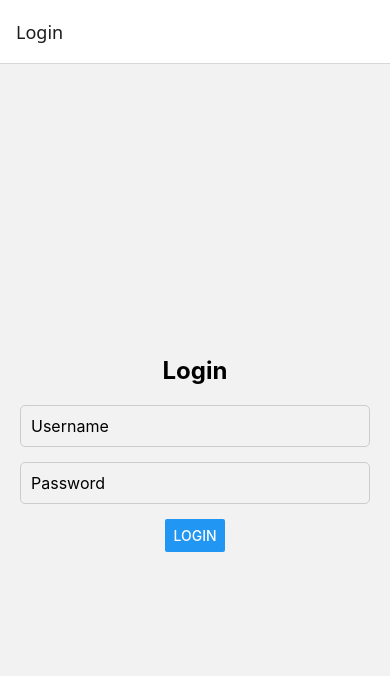
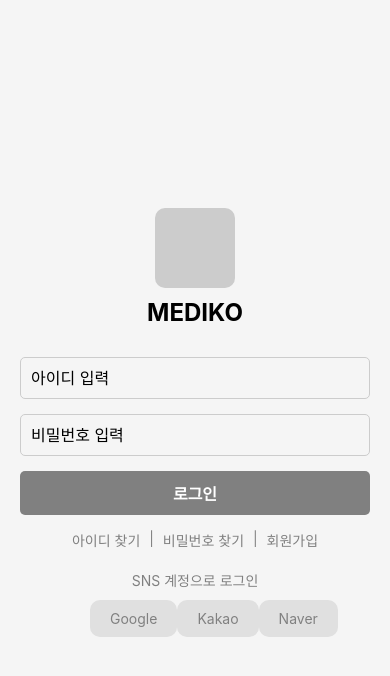
Before and after one commit to GraduationProject-2024/project_frontend, a React Native app: screen /Login in a window 390 px wide. Shown: the top 676 px of the page. Built offline with nearby package versions, Linux system fonts and the light colour scheme.

Commit message:
Feat : LoginScreen 기능 중심 구현

```diff
--- a/src/navigation/AppNavigator.tsx
+++ b/src/navigation/AppNavigator.tsx
@@ -9,7 +9,11 @@ const AppNavigator = () => {
   return (
     <NavigationContainer>
       <Stack.Navigator initialRouteName="Login">
-        <Stack.Screen name="Login" component={LoginScreen} />
+        <Stack.Screen
+          name="Login"
+          component={LoginScreen}
+          options={{headerShown: false}}
+        />
       </Stack.Navigator>
     </NavigationContainer>
   );
--- a/src/screens/Login/LoginScreen.tsx
+++ b/src/screens/Login/LoginScreen.tsx
@@ -1,5 +1,6 @@
 import React, {useState} from 'react';
-import {View, Text, TextInput, Button, StyleSheet, Alert} from 'react-native';
+import {View, Text, TextInput, TouchableOpacity, Alert} from 'react-native';
+import LoginStyles from '../../styles/Login/LoginStyles';
 
 const LoginScreen = ({navigation}: {navigation: any}) => {
   const [username, setUsername] = useState('');
@@ -8,54 +9,60 @@ const LoginScreen = ({navigation}: {navigation: any}) => {
   const handleLogin = () => {
     if (username === 'user' && password === 'password') {
       Alert.alert('Success', 'You are logged in!');
-      navigation.navigate('Home'); // 로그인 후 홈 화면으로 이동
+      navigation.navigate('Home');
     } else {
       Alert.alert('Error', 'Invalid username or password');
     }
   };
 
   return (
-    <View style={styles.container}>
-      <Text style={styles.title}>Login</Text>
+    <View style={LoginStyles.container}>
+      <View style={LoginStyles.logoContainer}>
+        <View style={LoginStyles.logoPlaceholder} />
+        <Text style={LoginStyles.logoText}>MEDIKO</Text>
+      </View>
+
       <TextInput
-        style={styles.input}
-        placeholder="Username"
+        style={LoginStyles.input}
+        placeholder="아이디 입력"
         value={username}
         onChangeText={setUsername}
       />
       <TextInput
-        style={styles.input}
-        placeholder="Password"
+        style={LoginStyles.input}
+        placeholder="비밀번호 입력"
         value={password}
         onChangeText={setPassword}
         secureTextEntry
       />
-      <Button title="Login" onPress={handleLogin} />
+
+      <TouchableOpacity style={LoginStyles.loginButton} onPress={handleLogin}>
+        <Text style={LoginStyles.loginButtonText}>로그인</Text>
+      </TouchableOpacity>
+
+      <View style={LoginStyles.linkContainer}>
+        <Text style={LoginStyles.link}>아이디 찾기</Text>
+        <Text style={LoginStyles.separator}> | </Text>
+        <Text style={LoginStyles.link}>비밀번호 찾기</Text>
+        <Text style={LoginStyles.separator}> | </Text>
+        <Text style={LoginStyles.link}>회원가입</Text>
+      </View>
+
+      <Text style={LoginStyles.snsText}>SNS 계정으로 로그인</Text>
+
+      <View style={LoginStyles.snsContainer}>
+        <View style={LoginStyles.snsButton}>
+          <Text style={LoginStyles.snsButtonText}>Google</Text>
+        </View>
+        <View style={LoginStyles.snsButton}>
+          <Text style={LoginStyles.snsButtonText}>Kakao</Text>
+        </View>
+        <View style={LoginStyles.snsButton}>
+          <Text style={LoginStyles.snsButtonText}>Naver</Text>
+        </View>
+      </View>
     </View>
   );
 };
 
-const styles = StyleSheet.create({
-  container: {
-    flex: 1,
-    justifyContent: 'center',
-    alignItems: 'center',
-    paddingHorizontal: 20,
-  },
-  title: {
-    fontSize: 24,
-    fontWeight: 'bold',
-    marginBottom: 20,
-  },
-  input: {
-    width: '100%',
-    borderWidth: 1,
-    borderColor: '#ccc',
-    borderRadius: 5,
-    padding: 10,
-    marginBottom: 15,
-    fontSize: 16,
-  },
-});
-
 export default LoginScreen;
--- /dev/null
+++ b/src/styles/Login/LoginStyles.tsx
@@ -0,0 +1,84 @@
+import {StyleSheet} from 'react-native';
+
+const LoginStyles = StyleSheet.create({
+  container: {
+    flex: 1,
+    justifyContent: 'center',
+    alignItems: 'center',
+    paddingHorizontal: 20,
+    backgroundColor: '#F5F5F5',
+  },
+  logoContainer: {
+    alignItems: 'center',
+    marginBottom: 30,
+  },
+  logoPlaceholder: {
+    width: 80,
+    height: 80,
+    backgroundColor: '#CCCCCC',
+    borderRadius: 10,
+    marginBottom: 10,
+  },
+  logoText: {
+    fontSize: 24,
+    fontWeight: 'bold',
+  },
+  input: {
+    width: '100%',
+    borderWidth: 1,
+    borderColor: '#ccc',
+    borderRadius: 5,
+    padding: 10,
+    marginBottom: 15,
+    fontSize: 16,
+  },
+  loginButton: {
+    backgroundColor: '#808080',
+    borderRadius: 5,
+    paddingVertical: 10,
+    alignItems: 'center',
+    width: '100%',
+    marginBottom: 15,
+  },
+  loginButtonText: {
+    color: '#FFF',
+    fontSize: 16,
+    fontWeight: 'bold',
+  },
+  linkContainer: {
+    flexDirection: 'row',
+    justifyContent: 'center',
+    marginBottom: 20,
+  },
+  link: {
+    color: '#808080',
+    fontSize: 14,
+  },
+  separator: {
+    color: '#808080',
+    fontSize: 14,
+    marginHorizontal: 5,
+  },
+  snsText: {
+    color: '#808080',
+    fontSize: 14,
+    marginBottom: 10,
+  },
+  snsContainer: {
+    flexDirection: 'row',
+    justifyContent: 'space-around',
+    width: '60%',
+  },
+  snsButton: {
+    backgroundColor: '#E0E0E0',
+    borderRadius: 10,
+    paddingVertical: 10,
+    paddingHorizontal: 20,
+  },
+  snsButtonText: {
+    fontSize: 14,
+    color: '#808080',
+  },
+});
+
+export default LoginStyles;
```
Also changed, not shown: src/screens/Splash/SplashScreen.tsx (added).
